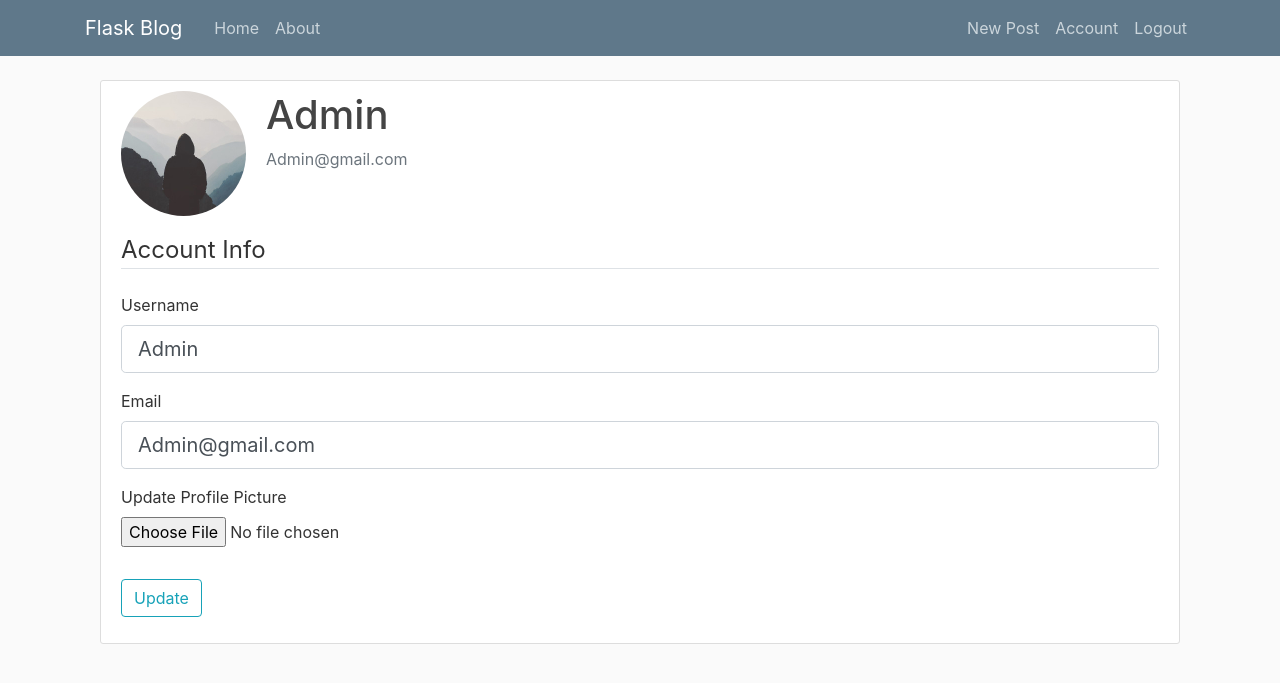
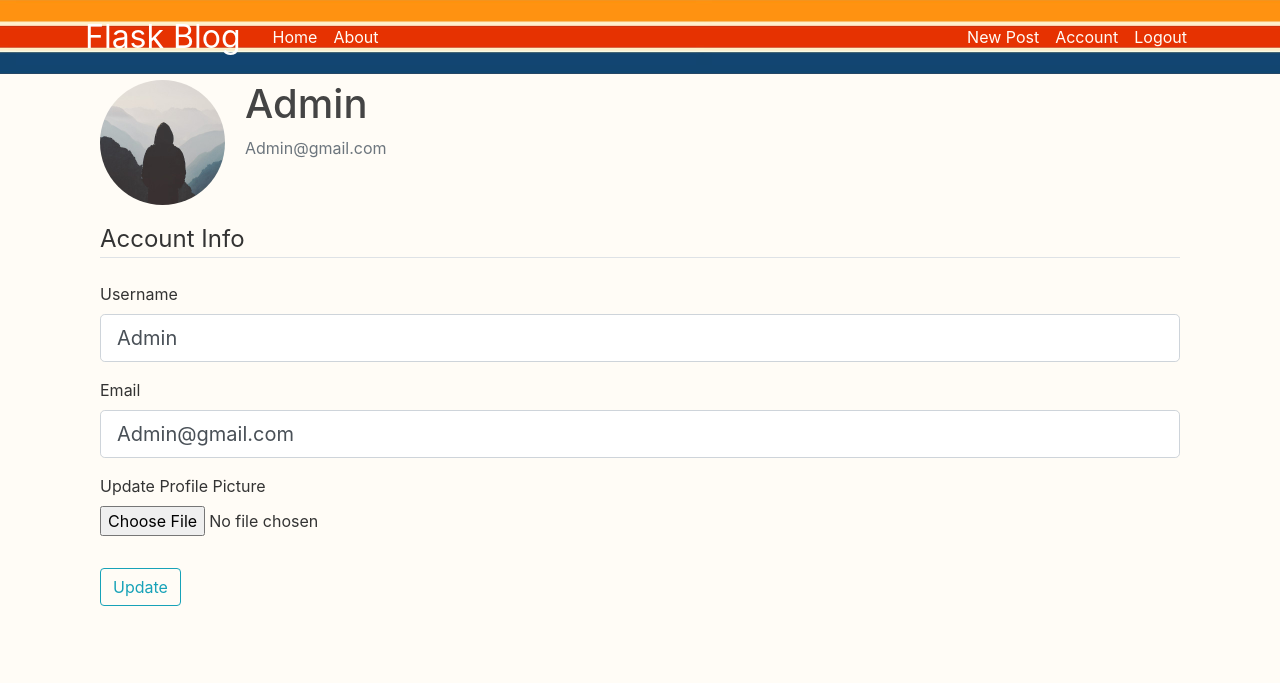
Before and after one commit to gardnmi/personal-blog, a Flask app: page /account in a window 1280 px wide. Shown: the top 683 px of the page. Run offline with Flask 2, Linux system fonts and the light colour scheme; a user stored in the database is signed in; some libraries are stand-ins or nearby versions.

Commit message:
Updated Syling

```diff
--- a/personal_blog/static/main.css
+++ b/personal_blog/static/main.css
@@ -1,5 +1,5 @@
 body {
-  background: #fafafa;
+  background: #fff0cf2e;
   color: #333333;
   margin-top: 5rem;
 }
@@ -9,11 +9,14 @@ h1, h2, h3, h4, h5, h6 {
 }
 
 .bg-steel {
-  background-color: #5f788a;
+  /*background-color: #5f788a;*/
+  background-image: url("images/retro_stripes.jpg");
+  background-size: 696px 100px;
 }
 
 .site-header .navbar-nav .nav-link {
-  color: #cbd5db;
+  color: #fffcf6;
+  /*background-image: url("images/retro_stripes.jpg");*/
 }
 
 .site-header .navbar-nav .nav-link:hover {
@@ -24,12 +27,19 @@ h1, h2, h3, h4, h5, h6 {
   font-weight: 500;
 }
 
-.content-section {
-  background: #ffffff;
-  padding: 10px 20px;
-  border: 1px solid #dddddd;
-  border-radius: 3px;
-  margin-bottom: 20px;
+
+.navbar-brand {
+  display: inline-block;
+  padding-top: $navbar-brand-padding-y;
+  padding-bottom: $navbar-brand-padding-y;
+  margin-right: $navbar-padding-x;
+  font-size: 2rem;
+  line-height: inherit;
+  white-space: nowrap;
+
+  @include hover-focus {
+    text-decoration: none;
+  }
 }
 
 .article-title {
```
Also changed, not shown: personal_blog/static/images/retro_stripes.jpg (added).
